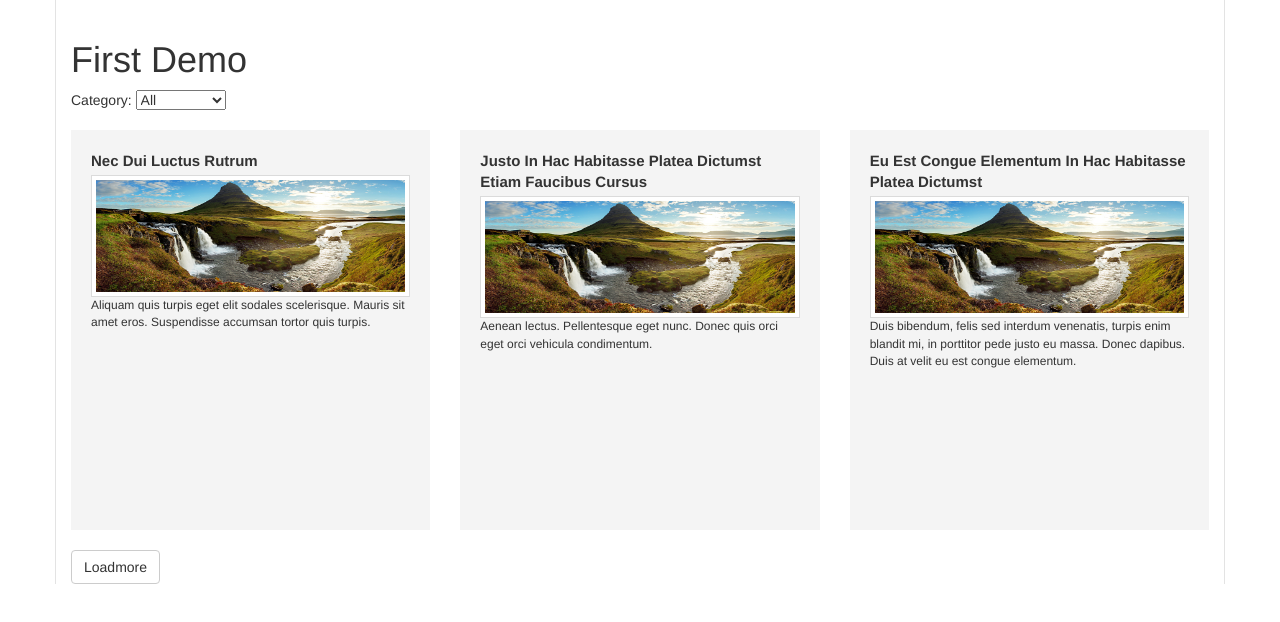
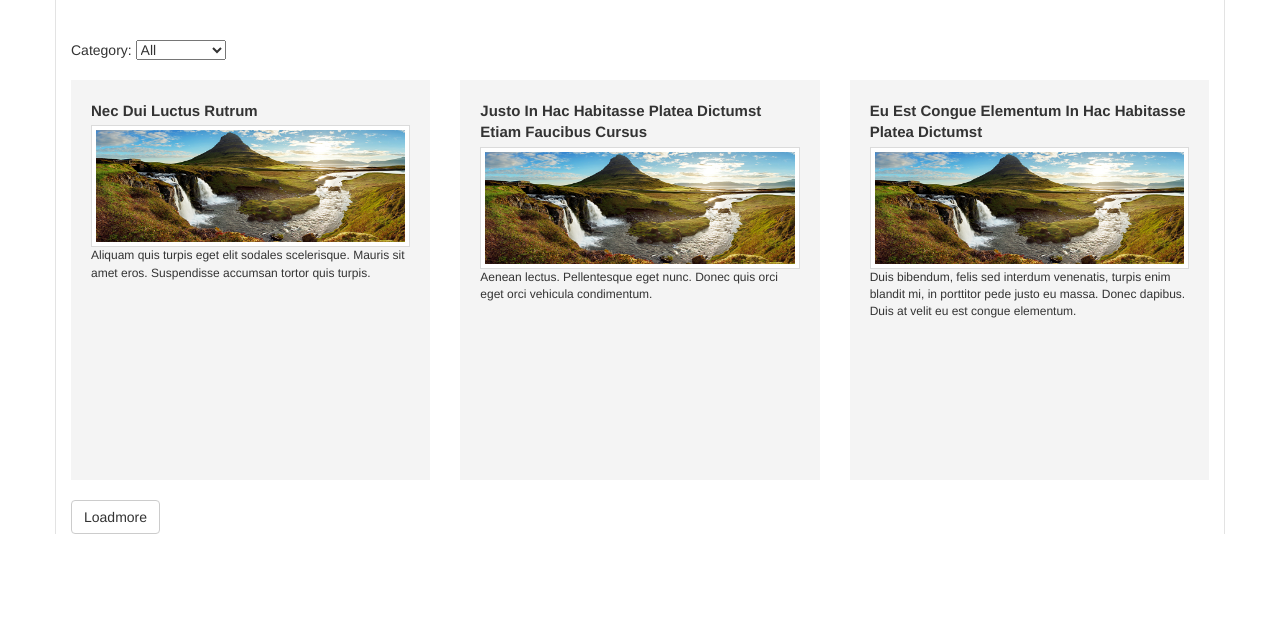
Before and after one commit to ricardocanelas/vuejs2-examples, a plain HTML site: page demo/d1/index.html in a window 1280 px wide. Drawn offline with Linux system fonts and the light colour scheme.

Commit message:
updated demo 1

```diff
--- a/demo/d1/index.html
+++ b/demo/d1/index.html
@@ -15,7 +15,7 @@
         ================================================= -->
         <header class="row">
             <div class="col-xs-12">
-                <h1>First Demo</h1>
+                <h1></h1>
             </div>
         </header>
 
@@ -36,15 +36,13 @@
             </div>
 
             <div id="posts" class="row">
-                <template v-for="post in list">
-                    <div class="col-xs-6 col-md-4 item" @click="showSinglePost(post)">
-                        <div class="item-container">
-                            <div class="title">{{ post.title }}</div>
-                            <div class="image"><img src="images/iceland.jpg"></div>
-                            <div class="excerpt">{{ post.excerpt }}</div>
-                        </div>
+                <div v-for="post in list" class="col-xs-6 col-md-4 item" @click="showSinglePost(post)">
+                    <div class="item-container">
+                        <div class="title">{{ post.title }}</div>
+                        <div class="image"><img src="images/iceland.jpg"></div>
+                        <div class="excerpt">{{ post.excerpt }}</div>
                     </div>
-                </template>
+                </div>
             </div>
 
             <div class="row" v-show="canShowLoadmoreButton">
--- a/demo/d1/js/main.js
+++ b/demo/d1/js/main.js
@@ -31,7 +31,6 @@ var vm = new Vue({
 
         list:function(){
             var postsTemp = [];
-            console.log(this.filterPosts.length);
             for(var i=0; i<this.filterPosts.length; i++){
                 if((i < this.postsPerPage * this.pageCurrent)) {
                     postsTemp.push(this.filterPosts[i]);
```
